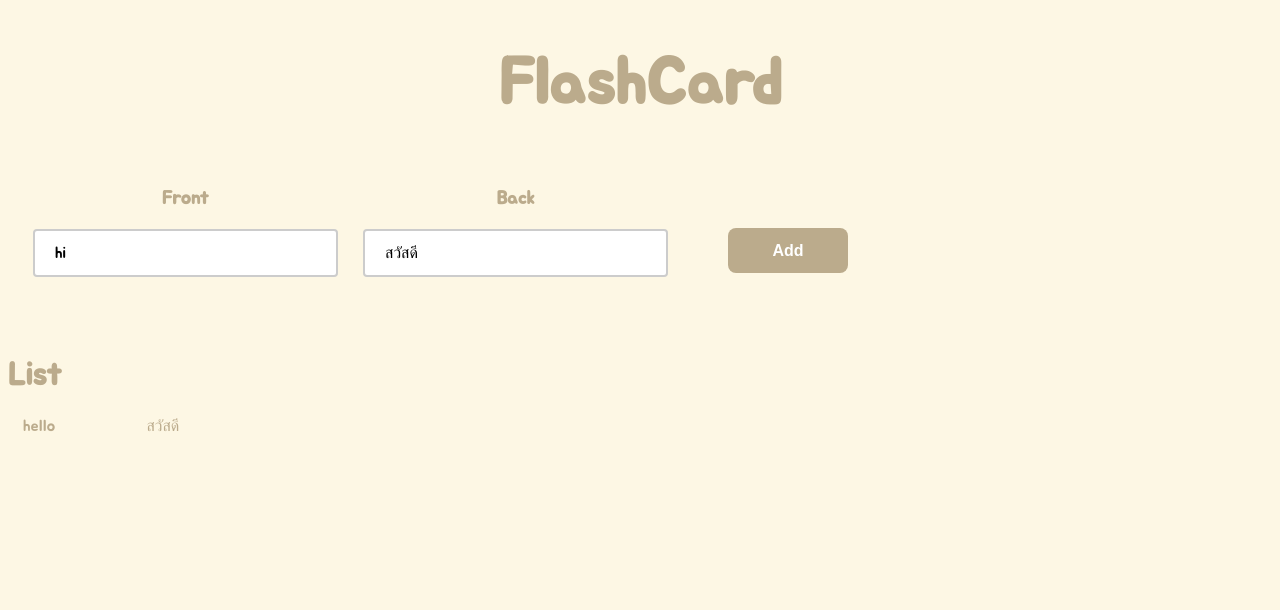
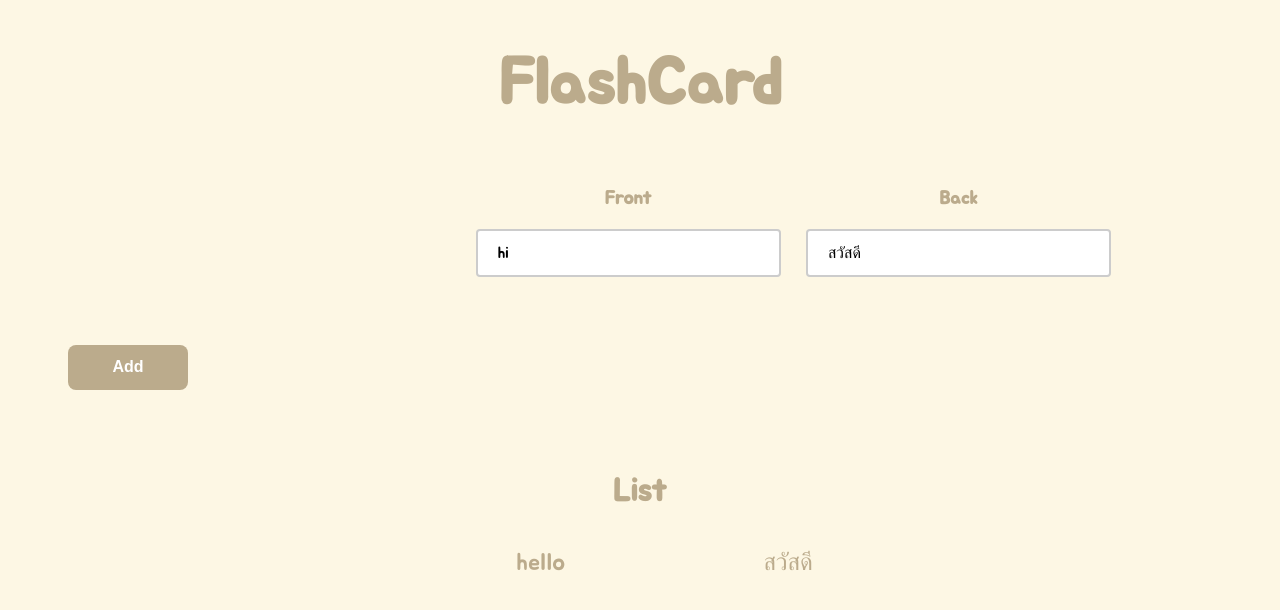
Before and after one commit to markmojang/flashcard_frontend, a Next.js app: page / in a window 1280 px wide. Shown: the top 610 px of the page. Built offline with nearby package versions, Linux system fonts and the light colour scheme.

Commit message:
test_new_page

```diff
--- a/src/app/globals.css
+++ b/src/app/globals.css
@@ -10,9 +10,18 @@ body{
     font-size: 65px;
     font-family: 'Jua', sans-serif;
         }
-.Column{
+.Column1{
+    display:flex;
+    justify-content: center;
     float: left;
-    margin-left: 25px;
+    margin-left: 37%;
+    font-family: 'Jua', sans-serif;
+}
+.Column2{
+    display:flex;
+    justify-content: center;
+    float: left;
+    margin-left: 2%;
     font-family: 'Jua', sans-serif;
 }
 .input_text{
@@ -23,12 +32,14 @@ body{
 .flashcard-container{
     font-family: 'Jua', sans-serif;
     margin: 15px;
+    font-size: x-large;
 }
 .flashcard-front{
     float: left;
+    margin-left: 40%;
 }
 .flashcard-back{
-    margin-left: 10%;
+    margin-left: 60%;
 }
 
 input[type="text"],
--- a/src/app/page.js
+++ b/src/app/page.js
@@ -22,7 +22,7 @@ export default function Home() {
   return (
     <div>
       <h1 className="Title">FlashCard</h1>
-      <div className='Column'>
+      <div className='Column1'>
         <label>
           <h3 className='input_text'>Front</h3> <br/>
           <input
@@ -32,7 +32,7 @@ export default function Home() {
           />
         </label>
       </div>
-      <div className='Column'>
+      <div className='Column2'>
         <label>
         <h3 className='input_text'> Back </h3> <br/>
           <input
@@ -43,10 +43,9 @@ export default function Home() {
         </label>
       </div>
       <button onClick={addflash}>Add</button>
-      <div style={{fontFamily:'Jua'}}>
+      <div style={{fontFamily:'Jua',justifyContent:"center",display:"flex"}}>
         <h1> List </h1>
       </div>
-      <div>
       {flash.map((flashcard) => (
         <div key={flashcard.id} className="flashcard-container">
           <div className="flashcard-front">{flashcard.front}</div>
@@ -54,7 +53,6 @@ export default function Home() {
         </div>
       ))}
 
-      </div>
     </div>
   );
 }
--- /dev/null
+++ b/src/app/test2/test2.css
@@ -0,0 +1,10 @@
+body{
+    margin: 0;
+}
+.header {
+    height: 70px;
+    display: flex;
+    border: 1px solid red;
+    justify-content: center;
+    align-items: center;
+}
```
Also changed, not shown: src/app/test2/page.js (added, +12 -0 lines).
